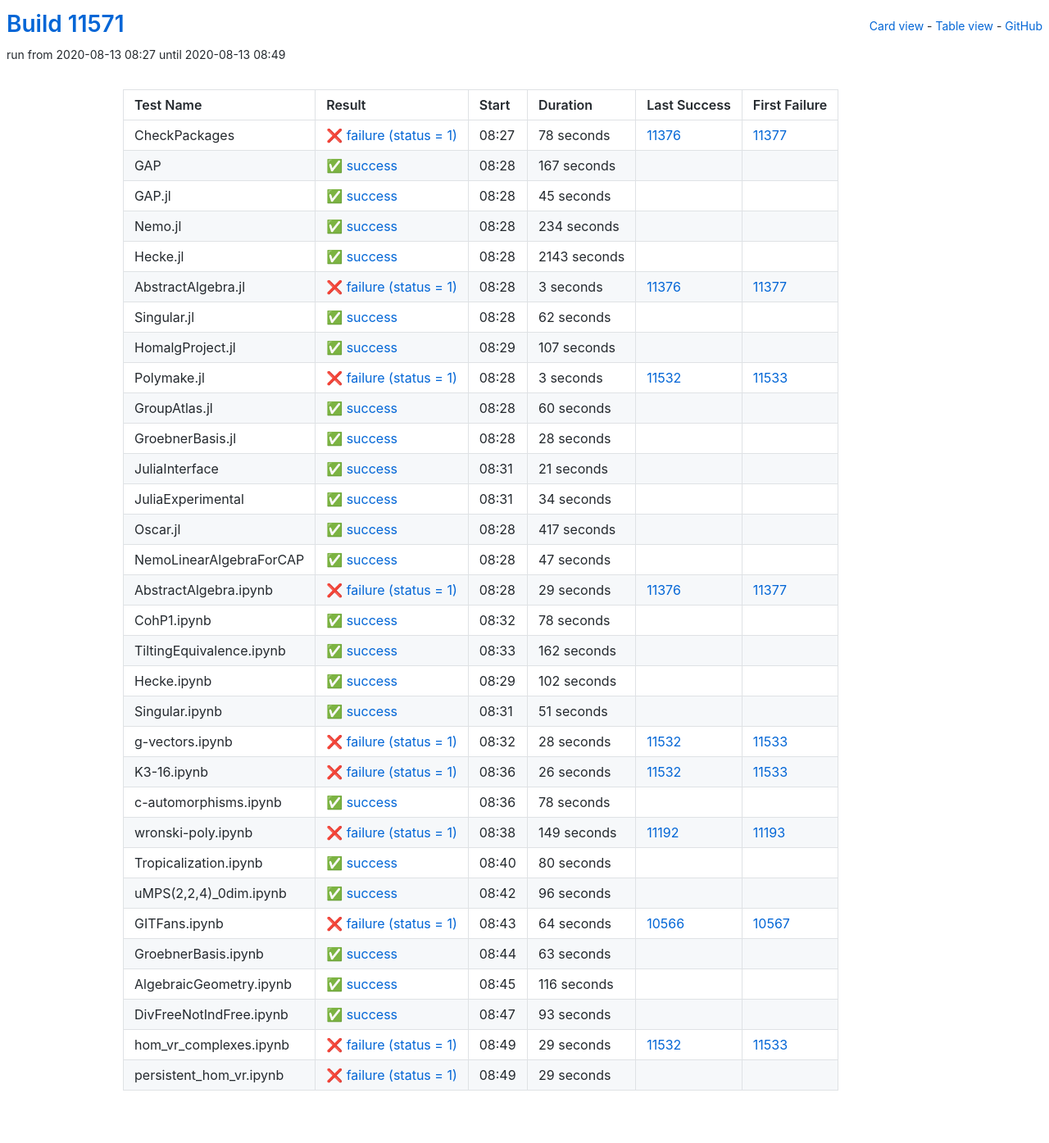
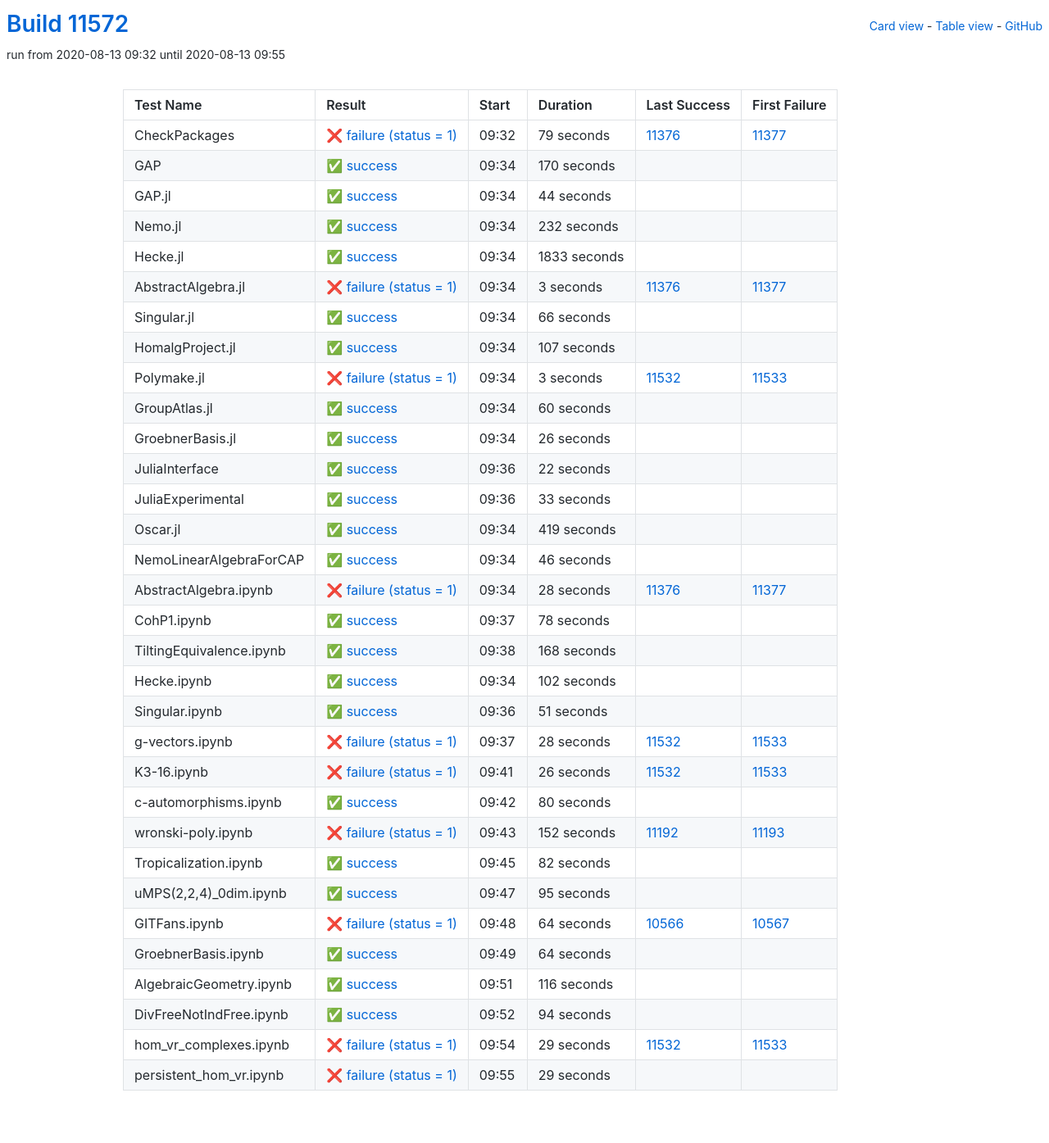
Before and after one commit to oscar-system/oscar-ci-status, a Jekyll site: the page built from table.html, in a window 1280 px wide. Shown: the whole page at 82% size. Built offline with Jekyll 4.4.1, drawn with Linux system fonts in a browser that asks for light colours.

Commit message:
Build #11572

```diff
--- a/_data/ci.yml
+++ b/_data/ci.yml
@@ -1,6 +1,6 @@
 ---
-build: 11571
-build_url: https://oscarci.mathematik.uni-kl.de/job/oscar/11571/
+build: 11572
+build_url: https://oscarci.mathematik.uni-kl.de/job/oscar/11572/
 job: oscar
 organization: oscar-system
 repo: oscar-ci-status
@@ -8,68 +8,68 @@
 tests:
 - name: CheckPackages
   id: checkpackages
-  log: https://oscarci.mathematik.uni-kl.de/job/oscar/11571/artifact/logs/build-11571/CheckPackages.log
-  start: 2020-08-13 08:27
+  log: https://oscarci.mathematik.uni-kl.de/job/oscar/11572/artifact/logs/build-11572/CheckPackages.log
+  start: 2020-08-13 09:32
   success: false
   exitcode: 1
   status: failure
-  duration: 78
+  duration: 79
   last_success: 11376
   last_success_url: https://oscarci.mathematik.uni-kl.de/job/oscar/11376/
   first_failure: 11377
   first_failure_url: https://oscarci.mathematik.uni-kl.de/job/oscar/11377/
 - name: GAP
   id: gap
-  log: https://oscarci.mathematik.uni-kl.de/job/oscar/11571/artifact/logs/build-11571/GAP.log
-  start: 2020-08-13 08:28
+  log: https://oscarci.mathematik.uni-kl.de/job/oscar/11572/artifact/logs/build-11572/GAP.log
+  start: 2020-08-13 09:34
   success: true
   exitcode: 0
   status: success
-  duration: 167
+  duration: 170
   last_success: false
   last_success_url:
   first_failure: false
   first_failure_url:
 - name: GAP.jl
   id: gap-jl
-  log: https://oscarci.mathematik.uni-kl.de/job/oscar/11571/artifact/logs/build-11571/GAP.jl.log
-  start: 2020-08-13 08:28
+  log: https://oscarci.mathematik.uni-kl.de/job/oscar/11572/artifact/logs/build-11572/GAP.jl.log
+  start: 2020-08-13 09:34
   success: true
   exitcode: 0
   status: success
-  duration: 45
+  duration: 44
   last_success: false
   last_success_url:
   first_failure: false
   first_failure_url:
 - name: Nemo.jl
   id: nemo-jl
-  log: https://oscarci.mathematik.uni-kl.de/job/oscar/11571/artifact/logs/build-11571/Nemo.jl.log
-  start: 2020-08-13 08:28
+  log: https://oscarci.mathematik.uni-kl.de/job/oscar/11572/artifact/logs/build-11572/Nemo.jl.log
+  start: 2020-08-13 09:34
   success: true
   exitcode: 0
   status: success
-  duration: 234
+  duration: 232
   last_success: false
   last_success_url:
   first_failure: false
   first_failure_url:
 - name: Hecke.jl
   id: hecke-jl
-  log: https://oscarci.mathematik.uni-kl.de/job/oscar/11571/artifact/logs/build-11571/Hecke.jl.log
-  start: 2020-08-13 08:28
+  log: https://oscarci.mathematik.uni-kl.de/job/oscar/11572/artifact/logs/build-11572/Hecke.jl.log
+  start: 2020-08-13 09:34
   success: true
   exitcode: 0
   status: success
-  duration: 2143
+  duration: 1833
   last_success: false
   last_success_url:
   first_failure: false
   first_failure_url:
 - name: AbstractAlgebra.jl
   id: abstractalgebra-jl
-  log: https://oscarci.mathematik.uni-kl.de/job/oscar/11571/artifact/logs/build-11571/AbstractAlgebra.jl.log
-  start: 2020-08-13 08:28
+  log: https://oscarci.mathematik.uni-kl.de/job/oscar/11572/artifact/logs/build-11572/AbstractAlgebra.jl.log
+  start: 2020-08-13 09:34
   success: false
   exitcode: 1
   status: failure
@@ -80,20 +80,20 @@
   first_failure_url: https://oscarci.mathematik.uni-kl.de/job/oscar/11377/
 - name: Singular.jl
   id: singular-jl
-  log: https://oscarci.mathematik.uni-kl.de/job/oscar/11571/artifact/logs/build-11571/Singular.jl.log
-  start: 2020-08-13 08:28
+  log: https://oscarci.mathematik.uni-kl.de/job/oscar/11572/artifact/logs/build-11572/Singular.jl.log
+  start: 2020-08-13 09:34
   success: true
   exitcode: 0
   status: success
-  duration: 62
+  duration: 66
   last_success: false
   last_success_url:
   first_failure: false
   first_failure_url:
 - name: HomalgProject.jl
   id: homalgproject-jl
-  log: https://oscarci.mathematik.uni-kl.de/job/oscar/11571/artifact/logs/build-11571/HomalgProject.jl.log
-  start: 2020-08-13 08:29
+  log: https://oscarci.mathematik.uni-kl.de/job/oscar/11572/artifact/logs/build-11572/HomalgProject.jl.log
+  start: 2020-08-13 09:34
   success: true
   exitcode: 0
   status: success
@@ -104,8 +104,8 @@
   first_failure_url:
 - name: Polymake.jl
   id: polymake-jl
-  log: https://oscarci.mathematik.uni-kl.de/job/oscar/11571/artifact/logs/build-11571/Polymake.jl.log
-  start: 2020-08-13 08:28
+  log: https://oscarci.mathematik.uni-kl.de/job/oscar/11572/artifact/logs/build-11572/Polymake.jl.log
+  start: 2020-08-13 09:34
   success: false
   exitcode: 1
   status: failure
@@ -116,8 +116,8 @@
   first_failure_url: https://oscarci.mathematik.uni-kl.de/job/oscar/11533/
 - name: GroupAtlas.jl
   id: groupatlas-jl
-  log: https://oscarci.mathematik.uni-kl.de/job/oscar/11571/artifact/logs/build-11571/GroupAtlas.jl.log
-  start: 2020-08-13 08:28
+  log: https://oscarci.mathematik.uni-kl.de/job/oscar/11572/artifact/logs/build-11572/GroupAtlas.jl.log
+  start: 2020-08-13 09:34
   success: true
   exitcode: 0
   status: success
@@ -128,80 +128,80 @@
   first_failure_url:
 - name: GroebnerBasis.jl
   id: groebnerbasis-jl
-  log: https://oscarci.mathematik.uni-kl.de/job/oscar/11571/artifact/logs/build-11571/GroebnerBasis.jl.log
-  start: 2020-08-13 08:28
+  log: https://oscarci.mathematik.uni-kl.de/job/oscar/11572/artifact/logs/build-11572/GroebnerBasis.jl.log
+  start: 2020-08-13 09:34
   success: true
   exitcode: 0
   status: success
-  duration: 28
+  duration: 26
   last_success: false
   last_success_url:
   first_failure: false
   first_failure_url:
 - name: JuliaInterface
   id: juliainterface
-  log: https://oscarci.mathematik.uni-kl.de/job/oscar/11571/artifact/logs/build-11571/JuliaInterface.log
-  start: 2020-08-13 08:31
+  log: https://oscarci.mathematik.uni-kl.de/job/oscar/11572/artifact/logs/build-11572/JuliaInterface.log
+  start: 2020-08-13 09:36
   success: true
   exitcode: 0
   status: success
-  duration: 21
+  duration: 22
   last_success: false
   last_success_url:
   first_failure: false
   first_failure_url:
 - name: JuliaExperimental
   id: juliaexperimental
-  log: https://oscarci.mathematik.uni-kl.de/job/oscar/11571/artifact/logs/build-11571/JuliaExperimental.log
-  start: 2020-08-13 08:31
+  log: https://oscarci.mathematik.uni-kl.de/job/oscar/11572/artifact/logs/build-11572/JuliaExperimental.log
+  start: 2020-08-13 09:36
   success: true
   exitcode: 0
   status: success
-  duration: 34
+  duration: 33
   last_success: false
   last_success_url:
   first_failure: false
   first_failure_url:
 - name: Oscar.jl
   id: oscar-jl
-  log: https://oscarci.mathematik.uni-kl.de/job/oscar/11571/artifact/logs/build-11571/Oscar.jl.log
-  start: 2020-08-13 08:28
+  log: https://oscarci.mathematik.uni-kl.de/job/oscar/11572/artifact/logs/build-11572/Oscar.jl.log
+  start: 2020-08-13 09:34
   success: true
   exitcode: 0
   status: success
-  duration: 417
+  duration: 419
   last_success: false
   last_success_url:
   first_failure: false
   first_failure_url:
 - name: NemoLinearAlgebraForCAP
   id: nemolinearalgebraforcap
-  log: https://oscarci.mathematik.uni-kl.de/job/oscar/11571/artifact/logs/build-11571/NemoLinearAlgebraForCAP.log
-  start: 2020-08-13 08:28
+  log: https://oscarci.mathematik.uni-kl.de/job/oscar/11572/artifact/logs/build-11572/NemoLinearAlgebraForCAP.log
+  start: 2020-08-13 09:34
   success: true
   exitcode: 0
   status: success
-  duration: 47
+  duration: 46
   last_success: false
   last_success_url:
   first_failure: false
   first_failure_url:
 - name: AbstractAlgebra.ipynb
   id: abstractalgebra-ipynb
-  log: https://oscarci.mathematik.uni-kl.de/job/oscar/11571/artifact/logs/build-11571/AbstractAlgebra.ipynb.log
-  start: 2020-08-13 08:28
+  log: https://oscarci.mathematik.uni-kl.de/job/oscar/11572/artifact/logs/build-11572/AbstractAlgebra.ipynb.log
+  start: 2020-08-13 09:34
   success: false
   exitcode: 1
   status: failure
-  duration: 29
+  duration: 28
   last_success: 11376
   last_success_url: https://oscarci.mathematik.uni-kl.de/job/oscar/11376/
   first_failure: 11377
   first_failure_url: https://oscarci.mathematik.uni-kl.de/job/oscar/11377/
 - name: CohP1.ipynb
   id: cohp1-ipynb
-  log: https://oscarci.mathematik.uni-kl.de/job/oscar/11571/artifact/logs/build-11571/CohP1.ipynb.log
-  start: 2020-08-13 08:32
+  log: https://oscarci.mathematik.uni-kl.de/job/oscar/11572/artifact/logs/build-11572/CohP1.ipynb.log
+  start: 2020-08-13 09:37
   success: true
   exitcode: 0
   status: success
@@ -212,20 +212,20 @@
   first_failure_url:
 - name: TiltingEquivalence.ipynb
   id: tiltingequivalence-ipynb
-  log: https://oscarci.mathematik.uni-kl.de/job/oscar/11571/artifact/logs/build-11571/TiltingEquivalence.ipynb.log
-  start: 2020-08-13 08:33
+  log: https://oscarci.mathematik.uni-kl.de/job/oscar/11572/artifact/logs/build-11572/TiltingEquivalence.ipynb.log
+  start: 2020-08-13 09:38
   success: true
   exitcode: 0
   status: success
-  duration: 162
+  duration: 168
   last_success: false
   last_success_url:
   first_failure: false
   first_failure_url:
 - name: Hecke.ipynb
   id: hecke-ipynb
-  log: https://oscarci.mathematik.uni-kl.de/job/oscar/11571/artifact/logs/build-11571/Hecke.ipynb.log
-  start: 2020-08-13 08:29
+  log: https://oscarci.mathematik.uni-kl.de/job/oscar/11572/artifact/logs/build-11572/Hecke.ipynb.log
+  start: 2020-08-13 09:34
   success: true
   exitcode: 0
   status: success
@@ -236,8 +236,8 @@
   first_failure_url:
 - name: Singular.ipynb
   id: singular-ipynb
-  log: https://oscarci.mathematik.uni-kl.de/job/oscar/11571/artifact/logs/build-11571/Singular.ipynb.log
-  start: 2020-08-13 08:31
+  log: https://oscarci.mathematik.uni-kl.de/job/oscar/11572/artifact/logs/build-11572/Singular.ipynb.log
+  start: 2020-08-13 09:36
   success: true
   exitcode: 0
   status: success
@@ -248,8 +248,8 @@
   first_failure_url:
 - name: g-vectors.ipynb
   id: g-vectors-ipynb
-  log: https://oscarci.mathematik.uni-kl.de/job/oscar/11571/artifact/logs/build-11571/g-vectors.ipynb.log
-  start: 2020-08-13 08:32
+  log: https://oscarci.mathematik.uni-kl.de/job/oscar/11572/artifact/logs/build-11572/g-vectors.ipynb.log
+  start: 2020-08-13 09:37
   success: false
   exitcode: 1
   status: failure
@@ -260,8 +260,8 @@
   first_failure_url: https://oscarci.mathematik.uni-kl.de/job/oscar/11533/
 - name: K3-16.ipynb
   id: k3-16-ipynb
-  log: https://oscarci.mathematik.uni-kl.de/job/oscar/11571/artifact/logs/build-11571/K3-16.ipynb.log
-  start: 2020-08-13 08:36
+  log: https://oscarci.mathematik.uni-kl.de/job/oscar/11572/artifact/logs/build-11572/K3-16.ipynb.log
+  start: 2020-08-13 09:41
   success: false
   exitcode: 1
   status: failure
@@ -272,32 +272,8 @@
   first_failure_url: https://oscarci.mathematik.uni-kl.de/job/oscar/11533/
 - name: c-automorphisms.ipynb
   id: c-automorphisms-ipynb
-  log: https://oscarci.mathematik.uni-kl.de/job/oscar/11571/artifact/logs/build-11571/c-automorphisms.ipynb.log
-  start: 2020-08-13 08:36
-  success: true
-  exitcode: 0
-  status: success
-  duration: 78
-  last_success: false
-  last_success_url:
-  first_failure: false
-  first_failure_url:
-- name: wronski-poly.ipynb
-  id: wronski-poly-ipynb
-  log: https://oscarci.mathematik.uni-kl.de/job/oscar/11571/artifact/logs/build-11571/wronski-poly.ipynb.log
-  start: 2020-08-13 08:38
-  success: false
-  exitcode: 1
-  status: failure
-  duration: 149
-  last_success: 11192
-  last_success_url: https://oscarci.mathematik.uni-kl.de/job/oscar/11192/
-  first_failure: 11193
-  first_failure_url: https://oscarci.mathematik.uni-kl.de/job/oscar/11193/
-- name: Tropicalization.ipynb
-  id: tropicalization-ipynb
-  log: https://oscarci.mathematik.uni-kl.de/job/oscar/11571/artifact/logs/build-11571/Tropicalization.ipynb.log
-  start: 2020-08-13 08:40
+  log: https://oscarci.mathematik.uni-kl.de/job/oscar/11572/artifact/logs/build-11572/c-automorphisms.ipynb.log
+  start: 2020-08-13 09:42
   success: true
   exitcode: 0
   status: success
@@ -306,22 +282,46 @@
   last_success_url:
   first_failure: false
   first_failure_url:
-- name: uMPS(2,2,4)_0dim.ipynb
-  id: umps-2-2-4-0dim-ipynb
-  log: https://oscarci.mathematik.uni-kl.de/job/oscar/11571/artifact/logs/build-11571/uMPS-2-2-4-_0dim.ipynb.log
-  start: 2020-08-13 08:42
+- name: wronski-poly.ipynb
+  id: wronski-poly-ipynb
+  log: https://oscarci.mathematik.uni-kl.de/job/oscar/11572/artifact/logs/build-11572/wronski-poly.ipynb.log
+  start: 2020-08-13 09:43
+  success: false
+  exitcode: 1
+  status: failure
+  duration: 152
+  last_success: 11192
+  last_success_url: https://oscarci.mathematik.uni-kl.de/job/oscar/11192/
+  first_failure: 11193
+  first_failure_url: https://oscarci.mathematik.uni-kl.de/job/oscar/11193/
+- name: Tropicalization.ipynb
+  id: tropicalization-ipynb
+  log: https://oscarci.mathematik.uni-kl.de/job/oscar/11572/artifact/logs/build-11572/Tropicalization.ipynb.log
+  start: 2020-08-13 09:45
   success: true
   exitcode: 0
   status: success
-  duration: 96
+  duration: 82
+  last_success: false
+  last_success_url:
+  first_failure: false
+  first_failure_url:
+- name: uMPS(2,2,4)_0dim.ipynb
+  id: umps-2-2-4-0dim-ipynb
+  log: https://oscarci.mathematik.uni-kl.de/job/oscar/11572/artifact/logs/build-11572/uMPS-2-2-4-_0dim.ipynb.log
+  start: 2020-08-13 09:47
+  success: true
+  exitcode: 0
+  status: success
+  duration: 95
   last_success: false
   last_success_url:
   first_failure: false
   first_failure_url:
 - name: GITFans.ipynb
   id: gitfans-ipynb
-  log: https://oscarci.mathematik.uni-kl.de/job/oscar/11571/artifact/logs/build-11571/GITFans.ipynb.log
-  start: 2020-08-13 08:43
+  log: https://oscarci.mathematik.uni-kl.de/job/oscar/11572/artifact/logs/build-11572/GITFans.ipynb.log
+  start: 2020-08-13 09:48
   success: false
   exitcode: 1
   status: failure
@@ -332,20 +332,20 @@
   first_failure_url: https://oscarci.mathematik.uni-kl.de/job/oscar/10567/
 - name: GroebnerBasis.ipynb
   id: groebnerbasis-ipynb
-  log: https://oscarci.mathematik.uni-kl.de/job/oscar/11571/artifact/logs/build-11571/GroebnerBasis.ipynb.log
-  start: 2020-08-13 08:44
+  log: https://oscarci.mathematik.uni-kl.de/job/oscar/11572/artifact/logs/build-11572/GroebnerBasis.ipynb.log
+  start: 2020-08-13 09:49
   success: true
   exitcode: 0
   status: success
-  duration: 63
+  duration: 64
   last_success: false
   last_success_url:
   first_failure: false
   first_failure_url:
 - name: AlgebraicGeometry.ipynb
   id: algebraicgeometry-ipynb
-  log: https://oscarci.mathematik.uni-kl.de/job/oscar/11571/artifact/logs/build-11571/AlgebraicGeometry.ipynb.log
-  start: 2020-08-13 08:45
+  log: https://oscarci.mathematik.uni-kl.de/job/oscar/11572/artifact/logs/build-11572/AlgebraicGeometry.ipynb.log
+  start: 2020-08-13 09:51
   success: true
   exitcode: 0
   status: success
@@ -356,20 +356,20 @@
   first_failure_url:
 - name: DivFreeNotIndFree.ipynb
   id: divfreenotindfree-ipynb
-  log: https://oscarci.mathematik.uni-kl.de/job/oscar/11571/artifact/logs/build-11571/DivFreeNotIndFree.ipynb.log
-  start: 2020-08-13 08:47
+  log: https://oscarci.mathematik.uni-kl.de/job/oscar/11572/artifact/logs/build-11572/DivFreeNotIndFree.ipynb.log
+  start: 2020-08-13 09:52
   success: true
   exitcode: 0
   status: success
-  duration: 93
+  duration: 94
   last_success: false
   last_success_url:
   first_failure: false
   first_failure_url:
 - name: hom_vr_complexes.ipynb
   id: hom-vr-complexes-ipynb
-  log: https://oscarci.mathematik.uni-kl.de/job/oscar/11571/artifact/logs/build-11571/hom_vr_complexes.ipynb.log
-  start: 2020-08-13 08:49
+  log: https://oscarci.mathematik.uni-kl.de/job/oscar/11572/artifact/logs/build-11572/hom_vr_complexes.ipynb.log
+  start: 2020-08-13 09:54
   success: false
   exitcode: 1
   status: failure
@@ -380,8 +380,8 @@
   first_failure_url: https://oscarci.mathematik.uni-kl.de/job/oscar/11533/
 - name: persistent_hom_vr.ipynb
   id: persistent-hom-vr-ipynb
-  log: https://oscarci.mathematik.uni-kl.de/job/oscar/11571/artifact/logs/build-11571/persistent_hom_vr.ipynb.log
-  start: 2020-08-13 08:49
+  log: https://oscarci.mathematik.uni-kl.de/job/oscar/11572/artifact/logs/build-11572/persistent_hom_vr.ipynb.log
+  start: 2020-08-13 09:55
   success: false
   exitcode: 1
   status: failure
```
Also changed, not shown: README.md.
